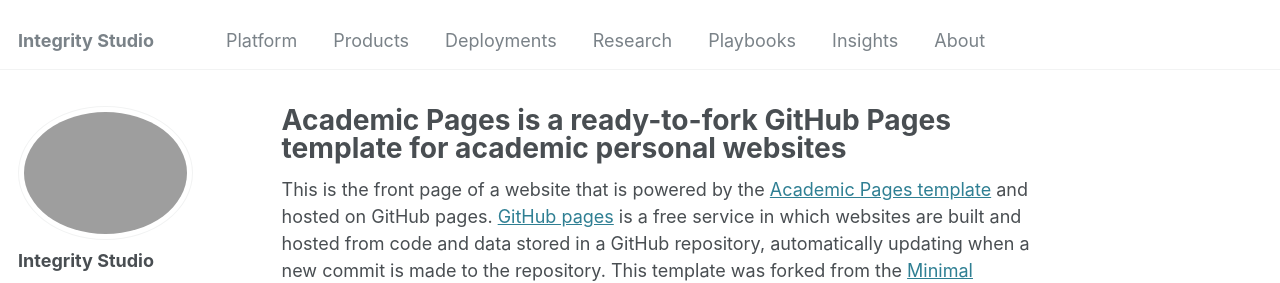
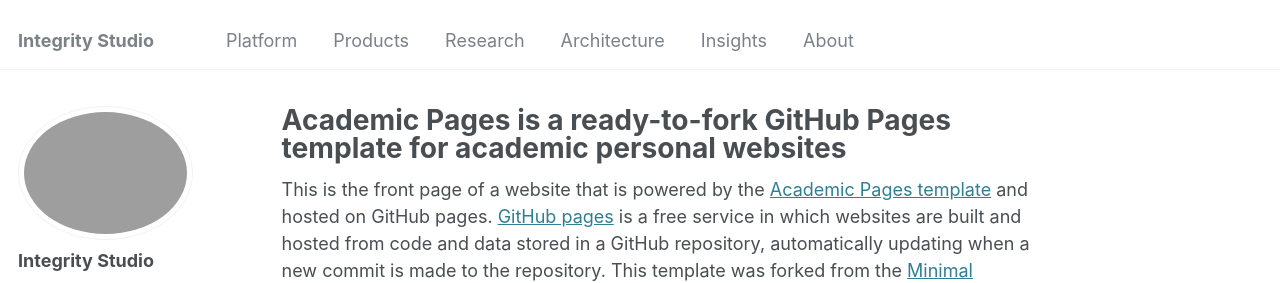
Before and after one commit to integritystudio/.github, a Jekyll site: the page built from _pages/about.md, in a window 1280 px wide. Shown: the top 283 px of the page. Built offline with Jekyll 4.4.1, drawn with Linux system fonts in a browser that asks for light colours.

Commit message:
refactor(config): replace deployments/playbooks collections with architecture
Rename deployments and playbooks collections to architecture in _config.yml
defaults and permalinks. Update navigation.yml to remove Deployments nav
item and rename Playbooks to Architecture. Add CLAUDE.md to .gitignore.

Co-Authored-By: Claude Sonnet 4.6 <noreply@anthropic.com>

```diff
--- a/_config.yml
+++ b/_config.yml
@@ -41,13 +41,9 @@ collections:
     output: true
     permalink: /research/:path/
 
-  deployments:
+  architecture:
     output: true
-    permalink: /deployments/:path/
-
-  playbooks:
-    output: true
-    permalink: /playbooks/:path/
+    permalink: /architecture/:path/
 
   insights:
     output: true
@@ -90,14 +86,7 @@ defaults:
 
   - scope:
       path: ""
-      type: deployments
-    values:
-      layout: single
-      author_profile: true
-
-  - scope:
-      path: ""
-      type: playbooks
+      type: architecture
     values:
       layout: single
       author_profile: true
```
Also changed, not shown: _data/navigation.yml (+2 -5 lines), 1 other file.
